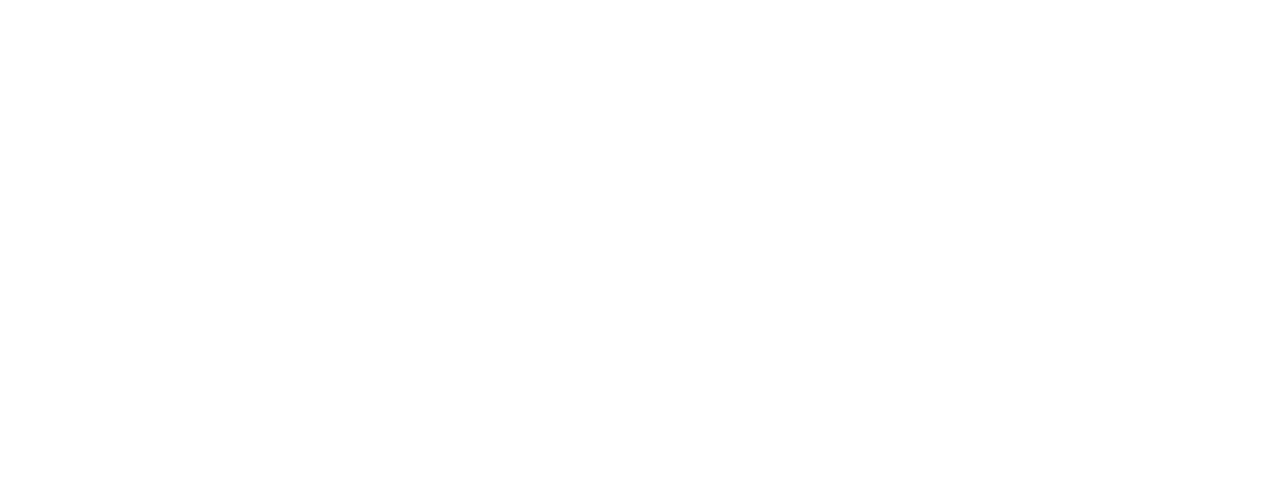
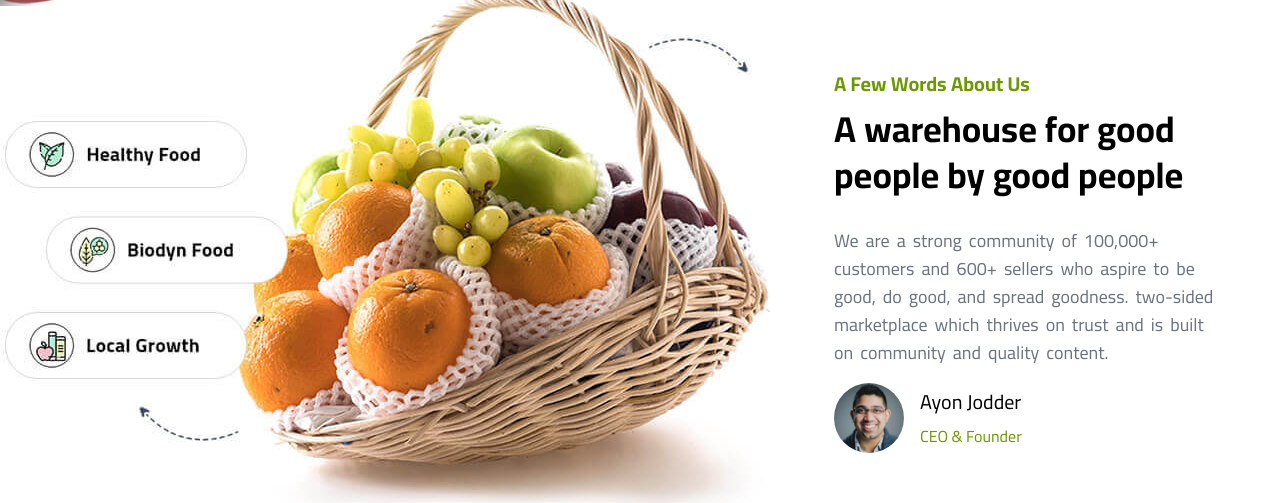
Before and after one commit to AyonJD/assignment-11-flavoro-warhouse, a React (Create React App) app: page / in a window 1280 px wide. Shown: the part 1399-1902 px from the top of the page. Before the commit the page ends 1348 px from the top, so only its background shows below. Built offline with nearby package versions, Linux system fonts and the light colour scheme; no server answers.

Commit message:
About done

```diff
--- a/src/App.css
+++ b/src/App.css
@@ -1,8 +1,10 @@
 /* Cario google font */
 @import url('https://fonts.googleapis.com/css2?family=Cairo:wght@300;400;500;600;700;800;900&display=swap');
-body{
+
+body {
     font-family: 'Cairo', sans-serif !important;
 }
+
 .swiper {
     width: 100%;
     height: 100%;
@@ -45,10 +47,11 @@
 }
 
 /* Nav item order */
-.nav-item{
+.nav-item {
     line-height: 2.1 !important;
 }
-ul li a{
+
+ul li a {
     text-decoration: none;
     text-transform: uppercase;
     font-size: .9rem;
@@ -58,18 +61,21 @@
     padding: .2rem 1.2rem;
 
 }
-.nav-btn{
+
+.nav-btn {
     text-decoration: none;
     padding: .4rem 1rem;
     position: relative;
     transition: .3s ease-in .4s;
     color: var(--secondery);
 }
-.hover-color:hover{
+
+.hover-color:hover {
     color: var(--font-color) !important;
     background-color: var(--secondery);
 }
-.nav-btn::before{
+
+.nav-btn::before {
     content: '';
     height: 0;
     width: 0;
@@ -80,14 +86,16 @@
     box-sizing: border-box;
     transition: height .2s linear, width .3s linear .2s;
 }
-.nav-btn:hover::before{
+
+.nav-btn:hover::before {
     height: 100%;
     width: 100%;
     border: 2px solid #6D9900;
     border-right: none;
     border-bottom: none;
 }
-.nav-btn::after{
+
+.nav-btn::after {
     content: '';
     height: 0;
     width: 0;
@@ -98,7 +106,8 @@
     box-sizing: border-box;
     transition: height .2s linear, width .3s linear .2s;
 }
-.nav-btn:hover::after{
+
+.nav-btn:hover::after {
     height: 100%;
     width: 100%;
     border: 2px solid #6D9900;
@@ -107,17 +116,17 @@
 }
 
 /* mobile nav */
-.mobile-nav a:hover{
+.mobile-nav a:hover {
     color: #fff !important;
 }
 
 /* SingleProductCard */
-.line-height{
+.line-height {
     line-height: 1.6;
 }
 
 /* Home */
-.bg-image::before{
+.bg-image::before {
     content: '';
     background-image: url('./Assets/Images/bg1.png');
     background-repeat: no-repeat;
@@ -127,7 +136,8 @@
     position: absolute;
     top: -43px;
 }
-.bg-image::after{
+
+.bg-image::after {
     content: '';
     background-image: url('./Assets/Images/bg2.png');
     background-repeat: no-repeat;
@@ -135,23 +145,34 @@
     height: 320px;
     display: block;
     position: absolute;
-    bottom: -43px;
+    bottom: -100px;
 }
-.letter-spacing{
+
+.letter-spacing {
     word-spacing: 3px;
     letter-spacing: 1px;
 }
-.spacer{
+
+.line-height {
+    line-height: 1.3;
+}
+
+.about-word-specing {
+    word-spacing: 3px;
+}
+
+.spacer {
     height: 1px;
 }
 
-@media only screen and (max-width: 768px){
-    .bg-image::before{
+@media only screen and (max-width: 768px) {
+    .bg-image::before {
         display: none !important;
     }
 }
-@media only screen and (max-width: 768px){
-    .bg-image::after{
+
+@media only screen and (max-width: 768px) {
+    .bg-image::after {
         display: none !important;
     }
 }
--- a/src/Components/Home/About/About.js
+++ b/src/Components/Home/About/About.js
@@ -1,9 +1,25 @@
 import React from 'react';
+import aboutImage from '../../../Assets/Images/about.jpg'
+import founderImage from '../../../Assets/Images/founder.png'
 
 const About = () => {
     return (
-        <div>
-
+        <div className='mt-20 container mx-auto'>
+            <div className="md:flex items-center">
+                <img src={aboutImage} alt="" />
+                <div className="content px-5 md:px-16 mt-7 md:mt-0">
+                    <h1 className='text-xl text-[#6D9900] font-bold mb-2'>A Few Words About Us</h1>
+                    <h1 className='text-2xl md:text-4xl font-bold mb-7 line-height'>A warehouse for good people by good people</h1>
+                    <p className='text-gray-500 lh-lg text-md md:text-lg about-word-specing mb-4'>We are a strong community of 100,000+ customers and 600+ sellers who aspire to be good, do good, and spread goodness. two-sided marketplace which thrives on trust and is built on community and quality content.</p>
+                    <div className='flex items-center'>
+                        <img className='' src={founderImage} alt="" />
+                        <div className='ml-4'>
+                            <h1 className='text-xl mb-2'>Ayon Jodder</h1>
+                            <h1 className='text-[#6D9900]'>CEO & Founder</h1>
+                        </div>
+                    </div>
+                </div>
+            </div>
         </div>
     );
 };
--- a/src/Components/Home/Home.js
+++ b/src/Components/Home/Home.js
@@ -3,6 +3,7 @@
 import SingleProductCard from '../SingleProductCard/SingleProductCard';
 import Slider from '../Slider/Slider'
 import topProductLogo from '../../Assets/Images/topProductLogo.png'
+import About from './About/About';
 
 const Home = () => {
     const [product, setProduct] = useProduct()
@@ -28,8 +29,8 @@
     return (
         <div>
             <Slider></Slider>
-            <div className='bg-image relative bg-[#F5F5F5] mt-32 py-20'>
-                <div classsName="relative">
+            <div className='bg-image relative bg-[#F5F5F5] mt-32 py-5 md:py-20'>
+                <div className='relative'>
                     <img className='relative mx-auto' src={topProductLogo} alt="" />
                     <h1 className='text-3xl md:text-4xl font-semibold relative text-center'>Top Product</h1>
                     <p className='md:text-lg px-10 text-md text-gray-500 mt-3 letter-spacing text-center'>Organic Food Is Food Produced By Methods That Comply With The Standards.</p>
@@ -40,6 +41,7 @@
                     }
                 </div>
             </div>
+            <About></About>
         </div>
     );
 };
```
Also changed, not shown: src/Assets/Images/about.jpg (added), src/Assets/Images/founder.png (added).
